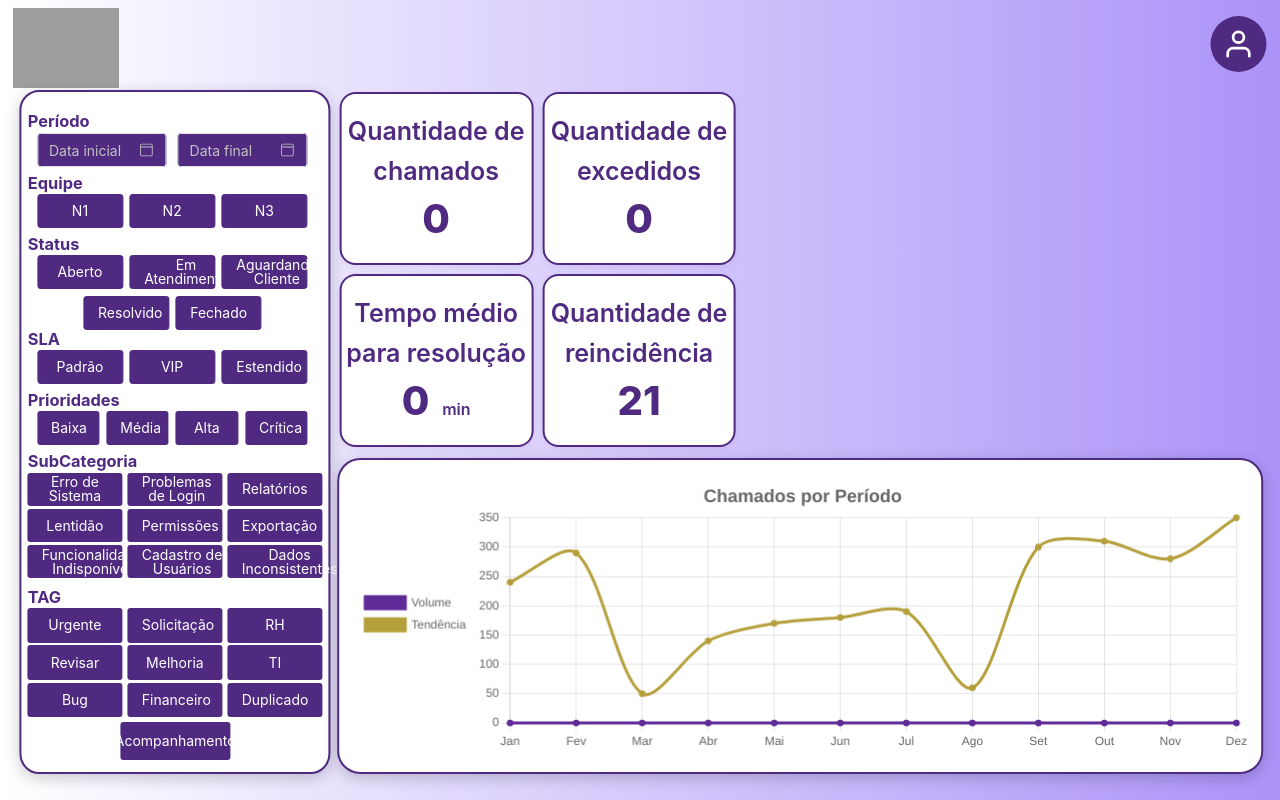
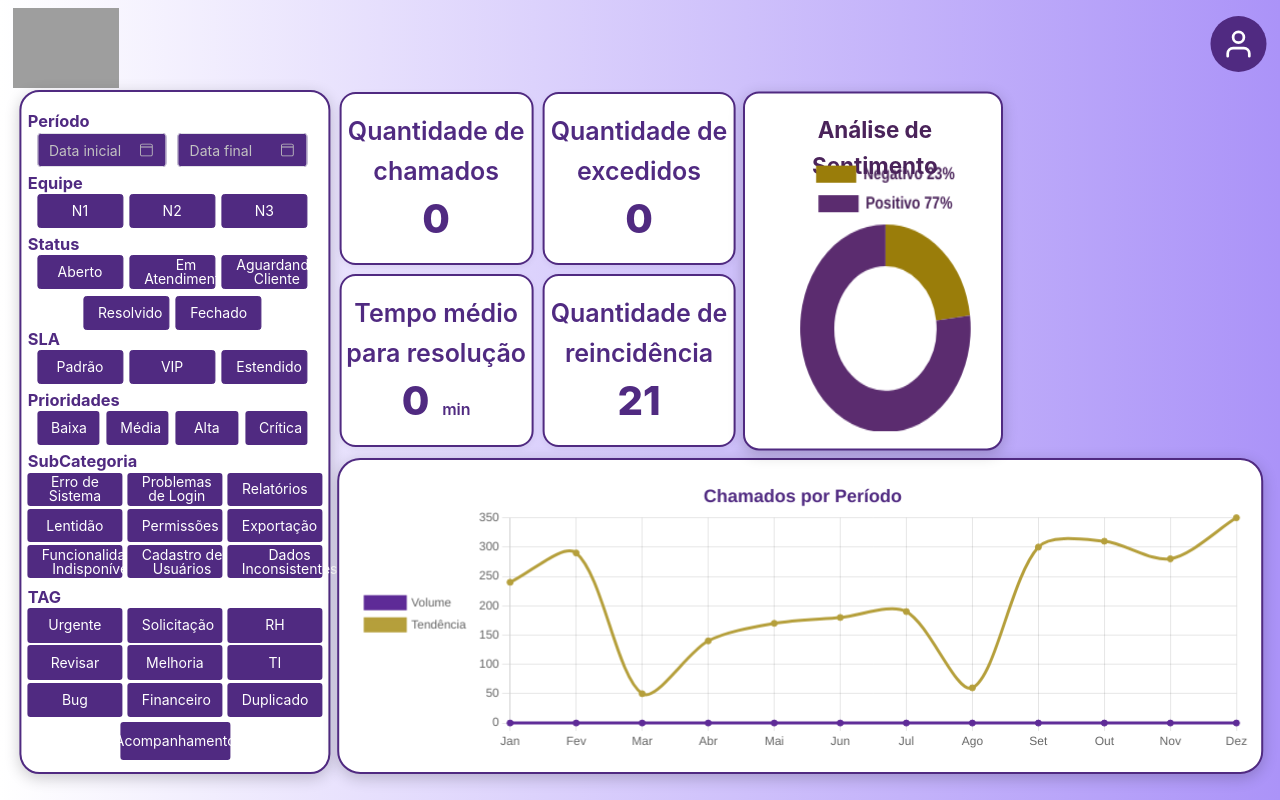
Before and after one commit to new-ge/API_6SEM_FRONT_END, a Vue app in the folder api_6sem_front_end/: page /main in a window 1280 px wide. Built offline with nearby package versions, Linux system fonts and the light colour scheme; no server answers; grey boxes are pictures that could not be loaded.

Commit message:
LMN-31 feat: Indicator chart of total sentiment volume

```diff
--- /dev/null
+++ b/api_6sem_front_end/src/components/MainTopicsChart.vue
@@ -0,0 +1,11 @@
+<template>
+
+</template>
+
+<script>
+
+</script>
+
+<style>
+
+</style>
--- a/api_6sem_front_end/src/components/PeriodChart.vue
+++ b/api_6sem_front_end/src/components/PeriodChart.vue
@@ -80,6 +80,7 @@ const chartOptions: ChartOptions<"line"> = reactive({
         size: 18,
         weight: "bold",
       },
+      color: "#502A81"
     },
   },
 });
--- /dev/null
+++ b/api_6sem_front_end/src/components/TotalSentimentVolumeChart.vue
@@ -0,0 +1,94 @@
+<template>
+    <div class="chartTSV-container">
+        <div class="chart1-card">
+            <h3 class="chart1-title">Análise de Sentimento</h3>
+            <Doughnut :data="chartData" :options="chartOptions" class="chart1"/>
+        </div>
+    </div>
+</template>
+
+<script setup lang="ts">
+import { Chart as ChartJS, Title, Tooltip, Legend, ArcElement } from "chart.js";
+import { Doughnut } from "vue-chartjs";
+
+// Registrar elementos do Chart.js
+ChartJS.register(Title, Tooltip, Legend, ArcElement);
+
+// Dados mocados
+const chartData = {
+  labels: ["Negativo 23%", "Positivo 77%"],
+  datasets: [
+    {
+      data: [23, 77],
+      backgroundColor: ["#9a7d0a", "#5b2c6f"], // dourado e roxo
+      borderWidth: 0,
+    },
+  ],
+};
+
+const chartOptions = {
+  responsive: true,
+  cutout: "60%", // tamanho do buraco central
+  plugins: {
+    legend: {
+      position: "top",
+      labels: {
+        color: "#4a235a",
+        font: {
+          size: 14,
+          weight: "bold",
+        },
+      },
+    },
+    title: {
+      display: false,
+    },
+  },
+};
+
+</script>
+
+
+<style>
+
+.chartTSV-container {
+    background: white;
+    border: 2px solid #502A81;
+    border-radius: 16px;
+    width: 20%;
+    height: 44.4%;
+    box-shadow: 0 4px 15px rgba(0, 0, 0, 0.2);
+    position: absolute;
+    top: 33.9%;
+    left: 68.2%;
+    transform: translate(-50%, -50%);
+}
+
+.chart1-card {
+    padding: 1rem;
+    text-align: center;
+    position: absolute;
+    height: 90%;
+    width: 89%;
+}
+
+.chart1-title {
+    color: #4a235a;
+    font-size: 18px;
+    font-weight: bold;
+    margin-bottom: 1rem;
+    left: 9%;
+    top: -1%;
+    font-size: 160% !important;
+}
+
+.chart1 {
+    max-width: 250px;
+    margin: 0 auto;
+    position: absolute;
+    top: 17%;
+    left: 10%;
+    height: 79% !important;
+}
+
+</style>
--- a/api_6sem_front_end/src/views/MainView.vue
+++ b/api_6sem_front_end/src/views/MainView.vue
@@ -4,6 +4,8 @@
     <FiltersButtons @open-tickets-filter="handleFilterOpened" @average-running-time-filter="handleFilterAverageTime" @exceeded-sla-filter="handleFilterExcedeedSLA" @by-month="handleFilterByMonth"/>
     <BigNumberCards :resultOpened="resultOpened" :resultAverageTime="resultAverageTime" :resultSLAExceeded="resultSLAExceeded" />
     <PeriodChart :resultByMonth="resultByMonth"/>
+    <TotalSentimentVolumeChart />
+    <MainTopicsChart />
   </div>
 </template>
 
@@ -13,6 +15,8 @@ import FiltersButtons from '@/components/FiltersButtons.vue';
 import BackgroundMain from '@/components/BackgroundMain.vue';
 import BigNumberCards from '@/components/BigNumberCards.vue';
 import PeriodChart from '@/components/PeriodChart.vue';
+import TotalSentimentVolumeChart from '@/components/TotalSentimentVolumeChart.vue';
+import MainTopicsChart from '@/components/MainTopicsChart.vue';
 
 export default {
   name: 'MainView',
@@ -21,6 +25,8 @@ export default {
     FiltersButtons,
     BigNumberCards,
     PeriodChart,
+    TotalSentimentVolumeChart,
+    MainTopicsChart,
   },
   data() {
     return {
```
